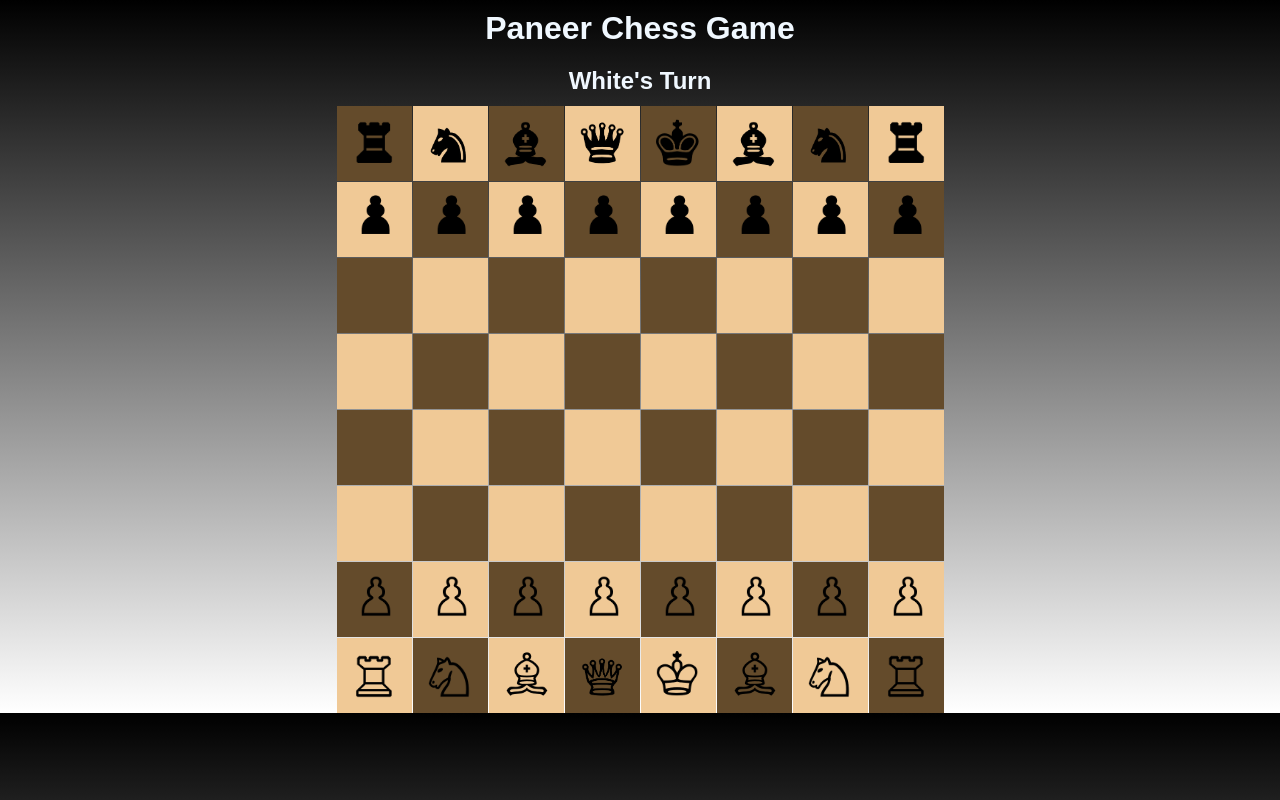
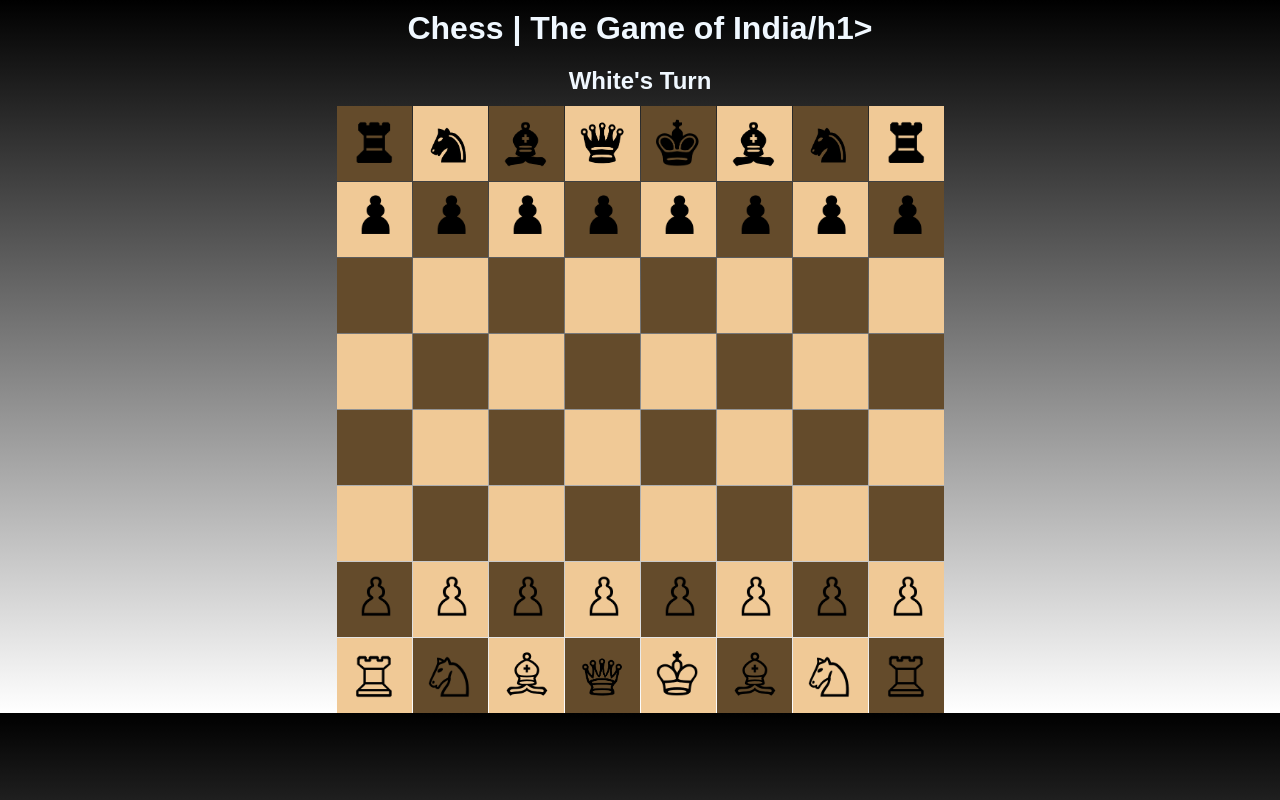
Before and after one commit to psudocode-monk/chess-game, a plain HTML site: page index.html in a window 1280 px wide. Drawn offline with Linux system fonts and the light colour scheme; a web font is replaced by a local one.

Commit message:
Update UI

```diff
--- a/index.html
+++ b/index.html
@@ -18,7 +18,7 @@
   </head>
 
   <body>
-    <h1>Paneer Chess Game</h1>
+    <h1>Chess | The Game of India/h1>
     <h2 id="tog">White's Turn</h2>
 
     <ul>
```
Also changed, not shown: deliverables/images/sequence_diagram.png (added), deliverables/images/use_case_diagram.png (added), 3 other files.
